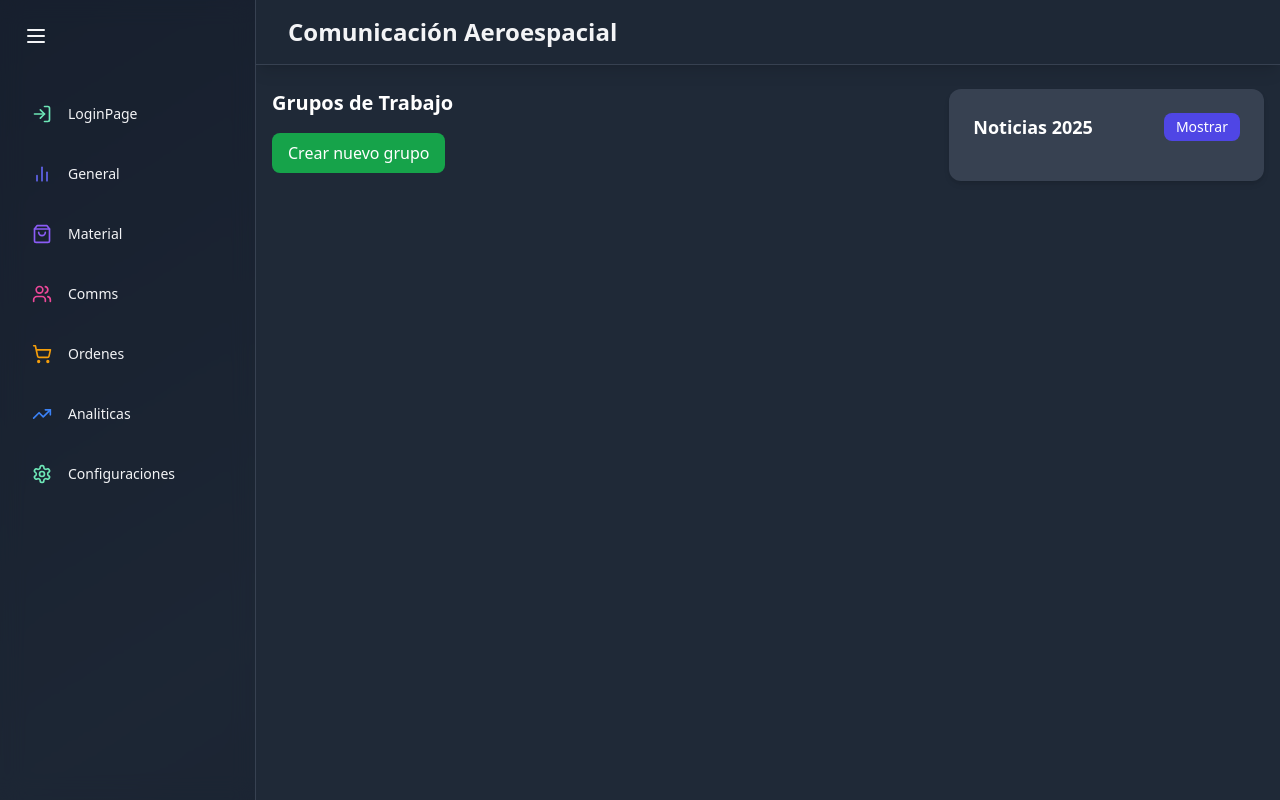
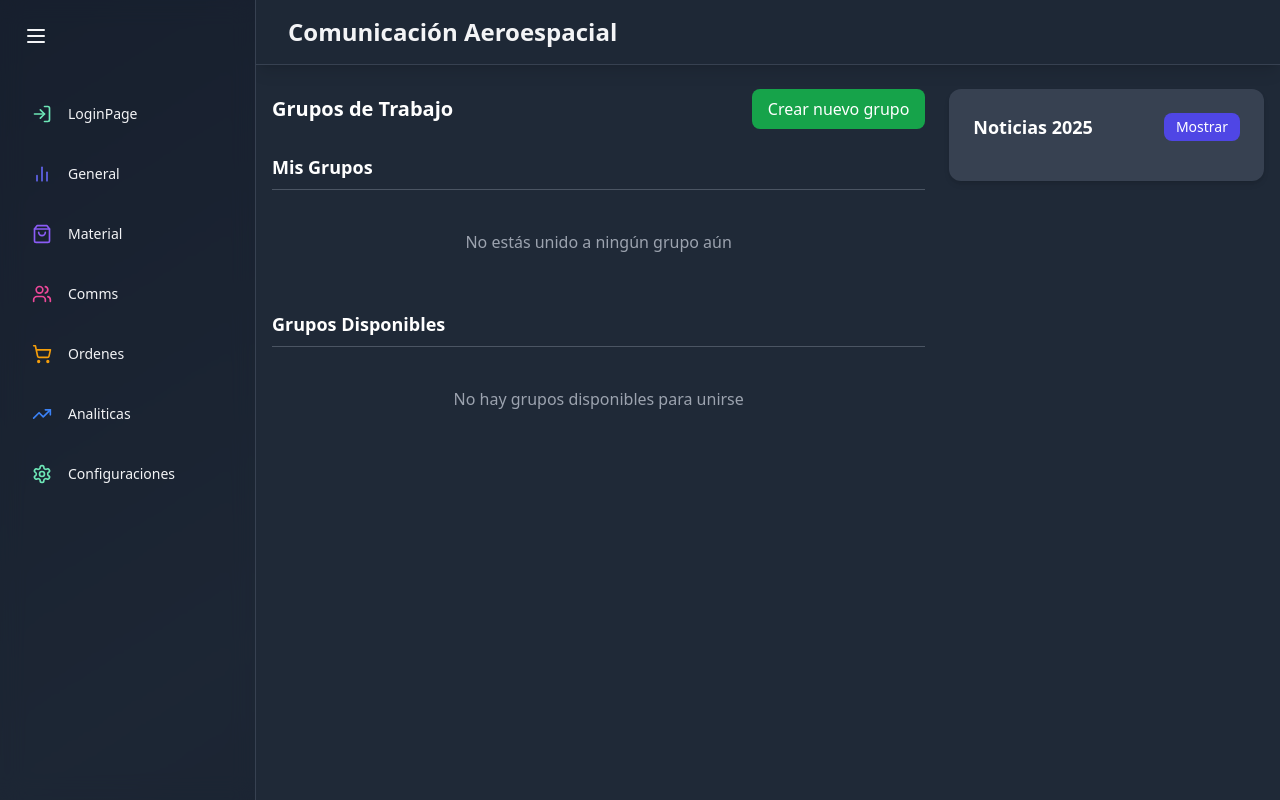
Before and after one commit to Kinki9/Proyecto-ING-SOFTWARE, a React (Vite) app: page /forum in a window 1280 px wide. Built offline with nearby package versions, Linux system fonts and the light colour scheme; what @react-pdf/renderer would draw is missing.

Commit message:
VERSION 4.0 CON FORO CON GRUPOS MEJORADO

```diff
--- a/src/components/forum/GroupsSection.jsx
+++ b/src/components/forum/GroupsSection.jsx
@@ -1,15 +1,71 @@
 import React, { useEffect, useState } from "react";
 import { motion, AnimatePresence } from "framer-motion";
+
+// Función segura para leer del localStorage
+const safeParseJSON = (key, defaultValue = []) => {
+  try {
+    const item = localStorage.getItem(key);
+    return item ? JSON.parse(item) : defaultValue;
+  } catch (error) {
+    console.error(`Error parsing ${key}:`, error);
+    return defaultValue;
+  }
+};
 
 const GroupsSection = ({ onNewGroup, onEnterGroup, showOnlyButtons = false }) => {
   const [groups, setGroups] = useState([]);
   const [showCreateModal, setShowCreateModal] = useState(false);
   const [newGroupName, setNewGroupName] = useState("");
+  const [activePreviews, setActivePreviews] = useState({});
+  const [posts, setPosts] = useState([]);
+  const [comments, setComments] = useState([]);
+  const [joinedGroups, setJoinedGroups] = useState([]);
 
+  // Inicializar localStorage si no existe
   useEffect(() => {
-    const storedGroups = JSON.parse(localStorage.getItem("forumGroups") || "[]");
+    if (!localStorage.getItem("forumGroups")) {
+      localStorage.setItem("forumGroups", JSON.stringify([]));
+    }
+    if (!localStorage.getItem("joinedGroups")) {
+      localStorage.setItem("joinedGroups", JSON.stringify([]));
+    }
+    if (!localStorage.getItem("forumPosts")) {
+      localStorage.setItem("forumPosts", JSON.stringify([]));
+    }
+    if (!localStorage.getItem("forumComments")) {
+      localStorage.setItem("forumComments", JSON.stringify([]));
+    }
+  }, []);
+
+  // Cargar datos iniciales de forma segura
+  useEffect(() => {
+    const storedGroups = safeParseJSON("forumGroups");
+    const storedPosts = safeParseJSON("forumPosts");
+    const storedComments = safeParseJSON("forumComments");
+    const storedJoined = safeParseJSON("joinedGroups");
+
     setGroups(storedGroups);
+    setPosts(storedPosts);
+    setComments(storedComments);
+    setJoinedGroups(storedJoined);
+
+    const interval = setInterval(rotatePreviews, 5000);
+    return () => clearInterval(interval);
   }, []);
+
+  // Rotar las previews
+  const rotatePreviews = () => {
+    const newPreviews = {};
+    groups.forEach(group => {
+      const groupPosts = posts.filter(p => p.groupId === group.id);
+      if (groupPosts.length > 0) {
+        const randomPost = groupPosts[Math.floor(Math.random() * groupPosts.length)];
+        const postComments = comments.filter(c => c.postId === randomPost.id);
+        newPreviews[group.id] = { post: randomPost, comments: postComments };
+      }
+    });
+    setActivePreviews(newPreviews);
+  };
 
   const handleCreateGroup = () => {
     if (!newGroupName.trim()) return;
@@ -19,19 +75,109 @@ const GroupsSection = ({ onNewGroup, onEnterGroup, showOnlyButtons = false }) =>
       name: newGroupName.trim(),
     };
 
-    const updated = [newGroup, ...groups];
-    localStorage.setItem("forumGroups", JSON.stringify(updated));
-    setGroups(updated);
+    const updatedGroups = [newGroup, ...groups];
+    const updatedJoined = [newGroup.id, ...joinedGroups];
+
+    localStorage.setItem("forumGroups", JSON.stringify(updatedGroups));
+    localStorage.setItem("joinedGroups", JSON.stringify(updatedJoined));
+
+    setGroups(updatedGroups);
+    setJoinedGroups(updatedJoined);
     onNewGroup?.();
     setNewGroupName("");
     setShowCreateModal(false);
   };
 
+  const handleJoinGroup = (groupId) => {
+    const updatedJoined = [...joinedGroups, groupId];
+    localStorage.setItem("joinedGroups", JSON.stringify(updatedJoined));
+    setJoinedGroups(updatedJoined);
+  };
+
+  const getGroupPreview = (groupId) => {
+    if (activePreviews[groupId]) return activePreviews[groupId];
+
+    const groupPosts = posts.filter(p => p.groupId === groupId);
+    if (groupPosts.length === 0) return null;
+
+    const randomPost = groupPosts[Math.floor(Math.random() * groupPosts.length)];
+    const postComments = comments.filter(c => c.postId === randomPost.id);
+    return { post: randomPost, comments: postComments };
+  };
+
+  const renderGroupCard = (group) => {
+    const isJoined = joinedGroups.includes(group.id);
+    const preview = getGroupPreview(group.id);
+
+    return (
+      <motion.div
+        key={group.id}
+        whileHover={{ y: -2 }}
+        className="p-4 bg-gray-700 rounded-lg shadow hover:shadow-lg transition h-full flex flex-col"
+      >
+        <h3 className="text-lg font-medium text-white mb-2">{group.name}</h3>
+
+        {preview ? (
+          <div className="flex-1 mb-4">
+            <AnimatePresence mode="wait">
+              <motion.div
+                key={preview.post.id}
+                initial={{ opacity: 0 }}
+                animate={{ opacity: 1 }}
+                exit={{ opacity: 0 }}
+                transition={{ duration: 0.5 }}
+                className="mb-3"
+              >
+                <h4 className="text-sm font-semibold text-indigo-300 mb-1">
+                  {preview.post.title.length > 30
+                    ? `${preview.post.title.substring(0, 30)}...`
+                    : preview.post.title}
+                </h4>
+                <p className="text-xs text-gray-300 mb-2">
+                  {preview.post.content.length > 100
+                    ? `${preview.post.content.substring(0, 100)}...`
+                    : preview.post.content}
+                </p>
+                <div className="flex items-center text-xs text-gray-400">
+                  <span className="mr-3">
+                    {preview.comments.length} comentarios
+                  </span>
+                  <span>
+                    {new Date(preview.post.timestamp).toLocaleDateString()}
+                  </span>
+                </div>
+              </motion.div>
+            </AnimatePresence>
+          </div>
+        ) : (
+          <div className="flex-1 flex items-center justify-center text-gray-400 text-sm mb-4">
+            No hay publicaciones aún
+          </div>
+        )}
+
+        {isJoined ? (
+          <button
+            onClick={() => onEnterGroup(group.id)}
+            className="mt-auto px-3 py-1 bg-indigo-600 text-white rounded-lg hover:bg-indigo-500 transition-colors w-full"
+          >
+            Entrar al grupo
+          </button>
+        ) : (
+          <button
+            onClick={() => handleJoinGroup(group.id)}
+            className="mt-auto px-3 py-1 bg-green-600 text-white rounded-lg hover:bg-green-500 transition-colors w-full"
+          >
+            Unirse al grupo
+          </button>
+        )}
+      </motion.div>
+    );
+  };
+
   return (
     <section className="relative">
-      <h2 className="text-xl font-semibold mb-4 text-white">Grupos de Trabajo</h2>
-
-      <div className="flex flex-wrap gap-3 mb-6">
+      <div className="flex justify-between items-center mb-6">
+        <h2 className="text-xl font-semibold text-white">Grupos de Trabajo</h2>
         <button
           onClick={() => setShowCreateModal(true)}
           className="px-4 py-2 bg-green-600 text-white rounded-lg hover:bg-green-700 transition-colors"
@@ -40,7 +186,6 @@ const GroupsSection = ({ onNewGroup, onEnterGroup, showOnlyButtons = false }) =>
         </button>
       </div>
 
-      {/* Modal para crear grupo */}
       <AnimatePresence>
         {showCreateModal && (
           <motion.div
@@ -89,22 +234,36 @@ const GroupsSection = ({ onNewGroup, onEnterGroup, showOnlyButtons = false }) =>
       </AnimatePresence>
 
       {showOnlyButtons && (
-        <div className="grid grid-cols-1 sm:grid-cols-2 lg:grid-cols-3 gap-4">
-          {groups.map((group) => (
-            <motion.div
-              key={group.id}
-              whileHover={{ y: -2 }}
-              className="p-4 bg-gray-700 rounded-lg shadow hover:shadow-lg transition"
-            >
-              <h3 className="text-lg font-medium text-white mb-2">{group.name}</h3>
-              <button
-                onClick={() => onEnterGroup(group.id)}
-                className="px-3 py-1 bg-indigo-600 text-white rounded-lg hover:bg-indigo-500 transition-colors"
-              >
-                Entrar
-              </button>
-            </motion.div>
-          ))}
+        <div className="space-y-8">
+          <div>
+            <h3 className="text-lg font-semibold text-white mb-4 border-b border-gray-600 pb-2">
+              Mis Grupos
+            </h3>
+            {groups.filter(g => joinedGroups.includes(g.id)).length > 0 ? (
+              <div className="grid grid-cols-1 sm:grid-cols-2 lg:grid-cols-3 gap-4">
+                {groups.filter(g => joinedGroups.includes(g.id)).map(renderGroupCard)}
+              </div>
+            ) : (
+              <div className="text-center py-6 text-gray-400">
+                No estás unido a ningún grupo aún
+              </div>
+            )}
+          </div>
+
+          <div>
+            <h3 className="text-lg font-semibold text-white mb-4 border-b border-gray-600 pb-2">
+              Grupos Disponibles
+            </h3>
+            {groups.filter(g => !joinedGroups.includes(g.id)).length > 0 ? (
+              <div className="grid grid-cols-1 sm:grid-cols-2 lg:grid-cols-3 gap-4">
+                {groups.filter(g => !joinedGroups.includes(g.id)).map(renderGroupCard)}
+              </div>
+            ) : (
+              <div className="text-center py-6 text-gray-400">
+                No hay grupos disponibles para unirse
+              </div>
+            )}
+          </div>
         </div>
       )}
     </section>
```
